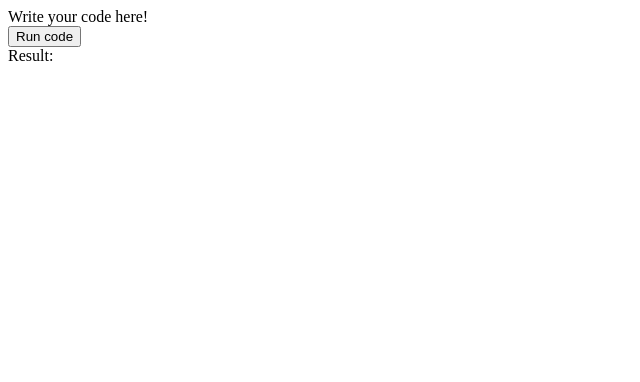
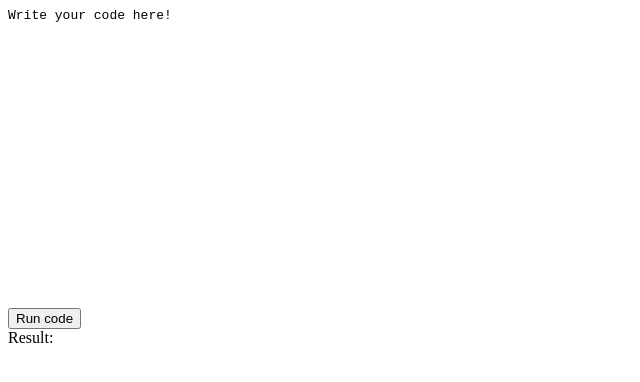
Before and after one commit to vccolombo/online-code-executor, a website: page index.html in a window 1280 px wide. Shown: the whole page, without its empty margins (0-640 px from the left). Drawn offline with nearby package versions, Linux system fonts and the light colour scheme; no server answers.

Commit message:
make a better editable code field

```diff
--- a/index.html
+++ b/index.html
@@ -1,10 +1,19 @@
 <!DOCTYPE html>
 <html>
 
+<style>
+    [contenteditable] {
+        /* will match all elements with contenteditable attribute */
+        display: block;
+        font-family: monospace;
+        white-space: pre;
+        height: 300px;
+        overflow:auto
+    }
+</style>
+
 <body>
-    <div id="code-div" contentEditable="true">
-        Write your code here!
-    </div>
+    <div id="code-div" contenteditable>Write your code here!</div>
     <button id="run-code-button" type="button">
         Run code
     </button>
```
